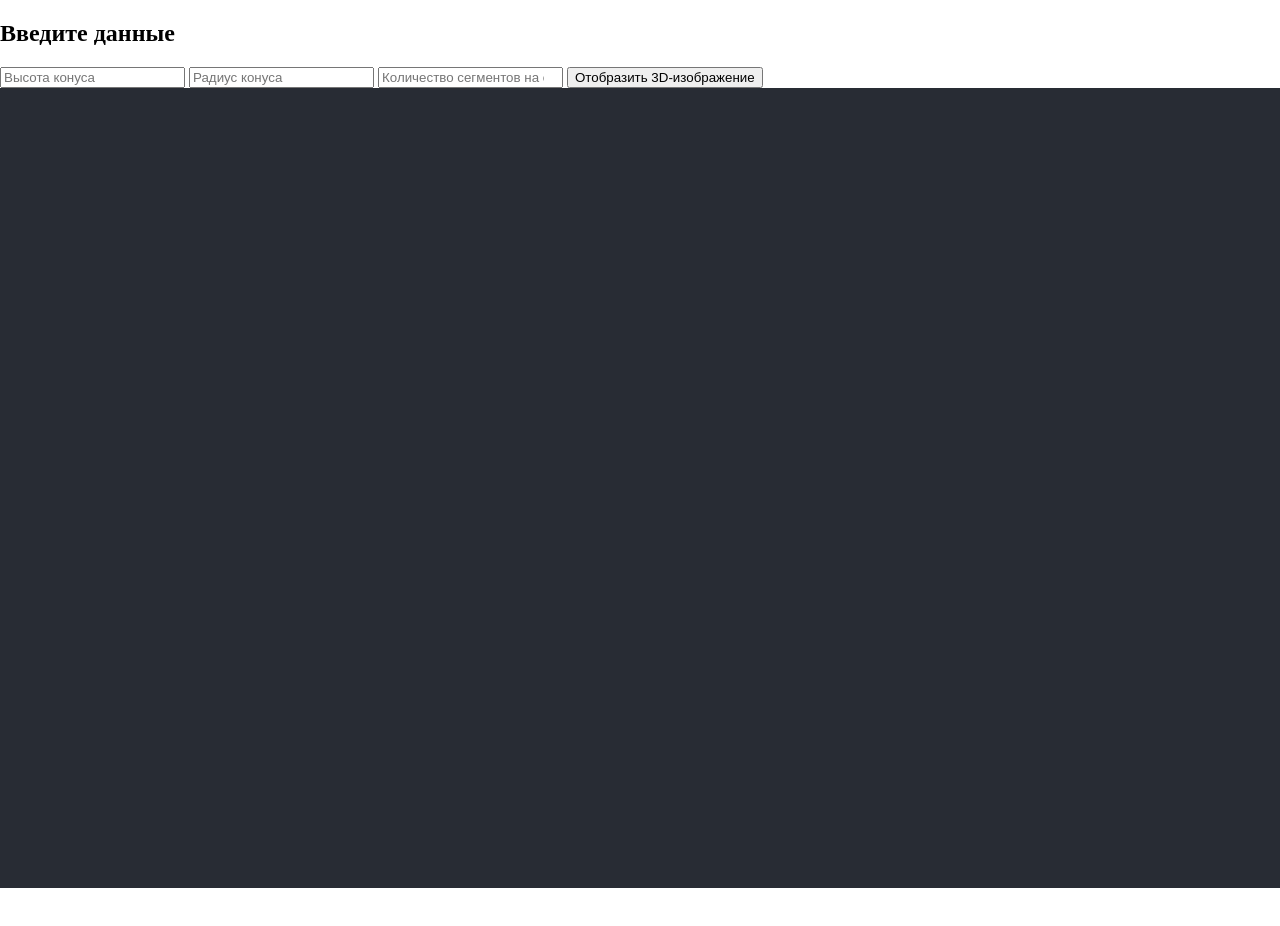
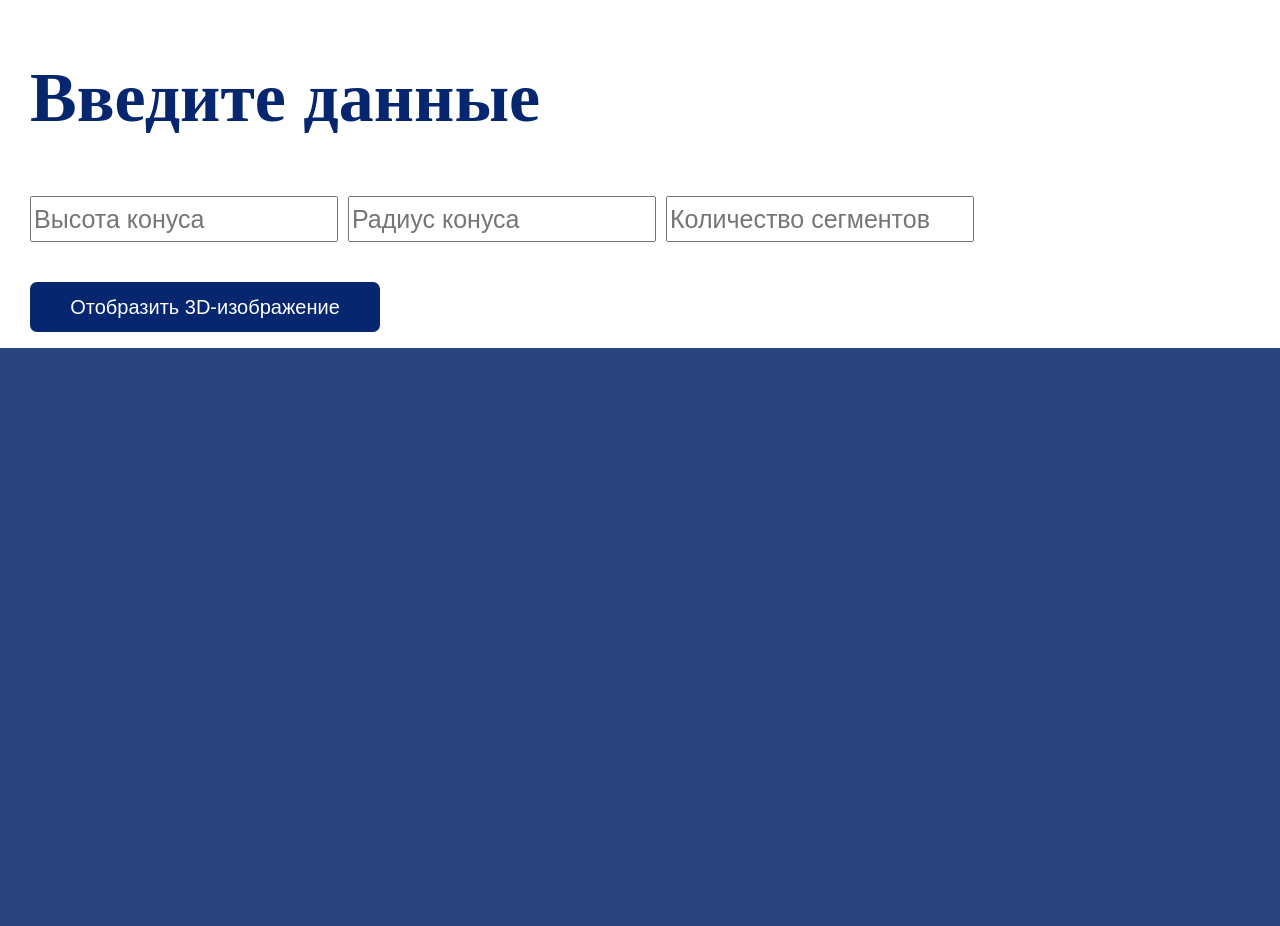
Before and after one commit to IraGrafova/CAD, a website built with Vite: page CAD/src/index.html in a window 1280 px wide. Before the commit the page ends 888 px from the top, so only its background shows below. Built offline with nearby package versions, Linux system fonts and the light colour scheme.

Commit message:
all done

```diff
--- a/CAD/src/index.css
+++ b/CAD/src/index.css
@@ -1,3 +1,61 @@
 body{
     margin: 0;
 }
+
+.form__title {
+    margin-left: 30px;
+    color: #06266F;
+}
+
+.form__input-list {
+    margin: 0;
+    padding: 0;
+    margin-left: 30px;
+    list-style: none;
+    display: flex;
+    gap: 10px;
+    flex-wrap: wrap;
+}
+
+.form__input:focus{
+    outline: none;
+    border: #06266F 2px solid;
+}
+
+.form__submit {
+    margin-left: 30px;
+    margin-top: 40px;
+    background-color: #06266F;
+    border: none;
+    height: 30px;
+    border-radius: 7px;
+    color: white;
+}
+
+.form__submit:hover {
+    opacity: 70%;
+}
+
+.params {
+    list-style: none;
+
+}
+
+
+@media (min-width: 768px) {
+    .form__title {
+        font-size: 70px;
+    }
+
+    .form__input{
+        width: 300px;
+        height: 40px;
+        font-size: 25px;
+    }
+
+    .form__submit {
+        height: 50px;
+        width: 350px;
+        font-size: 20px;
+    }
+}
--- a/CAD/src/index.html
+++ b/CAD/src/index.html
@@ -9,61 +9,64 @@
     <meta name="author" content="Irina Grafova" />
     <title>CAD Exchanger</title>
     <style>
-      canvas { width: 100%; height: 100% }
+      canvas {
+        width: 100%;
+        height: 100%;
+      }
     </style>
-
   </head>
   <body class="page">
-    <header class="header">
-
-    </header>
+    <header class="header"></header>
     <main class="content">
       <form class="form" name="form" id="form">
         <h2 class="form__title">Введите данные</h2>
+        <ul class="form__input-list">
+          <li>
             <input
-              class="form__input_height"
+              class="form__input form__input_height"
               type="number"
               name="height"
               id="height"
               placeholder="Высота конуса"
               required
               minlength="1"
-              maxlength="8"
+              maxlength="2"
             />
-
+          </li>
+          <li>
             <input
-              class="form__input_radius"
+              class="form__input form__input_radius"
               type="number"
               name="radius"
               id="radius"
               placeholder="Радиус конуса"
               required
               minlength="1"
-              maxlength="8"
+              maxlength="2"
             />
+          </li>
+          <li>
             <input
-              class="form__input_segments"
+              class="form__input form__input_segments"
               type="number"
               name="segments"
               id="segments"
-              placeholder="Количество сегментов на окружности"
+              placeholder="Количество сегментов"
               required
               minlength="1"
-              maxlength="8"
+              maxlength="2"
             />
-            <button
-              class="form__submit form__submit_disabled"
-              type="submit"
-
-            >
+          </li>
+        </ul>
+        <button class="form__submit" type="submit">
           Отобразить 3D-изображение
         </button>
       </form>
+      <ul class="params">
+        <li class="params__height"></li>
+        <li class="params__radius"></li>
+        <li class="params__segments"></li>
+      </ul>
     </main>
-
-
-
-
   </body>
-
 </html>
--- a/CAD/src/index.js
+++ b/CAD/src/index.js
@@ -8,21 +8,24 @@ const form = document.querySelector(".form");
 const inputHeight = document.querySelector(".form__input_height");
 const inputRadius = document.querySelector(".form__input_radius");
 const inputSegments = document.querySelector(".form__input_segments");
+const heightCone = document.querySelector('.params__height');
+const radiusCone = document.querySelector('.params__radius');
+const segmentsCone = document.querySelector('.params__segments');
 
 //Добавляем сцену:
 const scene = new THREE.Scene();
-scene.background = new THREE.Color(0x282c34);
+scene.background = new THREE.Color(0x2A4480);
 
 //Добавляем перспективную камеру:
 const camera = new THREE.PerspectiveCamera(
-  75,
+  125,
   window.innerWidth / window.innerHeight,
   0.1,
   1000
 );
 
 // // Чем больше z значение, тем дальше расположен объект от экрана
-camera.position.set(0, -8, 20); // перемещение объекта  (горизонталь, вертикаль, глубина)
+camera.position.set(0, -18, 60); // перемещение объекта  (горизонталь, вертикаль, глубина)
 
 //Создаем объект рендера, устанавливаем его размер в соответствии с размером видимой области и добавляем его на страницу
 const renderer = new THREE.WebGLRenderer({ antialias: true });
@@ -42,7 +45,6 @@ function submitData(evt) {
 
   doTriangulation(data).then((array) => {
     scene.clear();
-    console.log(array);
 
     const geometry = new THREE.BufferGeometry();
     const vertices = new Float32Array(array);
@@ -54,10 +56,8 @@ function submitData(evt) {
     for (let i = 0; i < array.length / 3; i++) {
       arrayLines.push(0, i);
     }
-    console.log(arrayLines);
 
     const lines = arrayLines.push(Number(1));
-    console.log(lines);
 
     const indices = arrayLines;
 
@@ -65,15 +65,22 @@ function submitData(evt) {
     geometry.setAttribute("position", new THREE.BufferAttribute(vertices, 3));
 
     //Задаем матерал
-    const material = new THREE.MeshBasicMaterial({ color: 0xa9a9a9 }); //wireframe: true, emissive: 0x111111,
+    const material = new THREE.MeshBasicMaterial({ color: 0xfffff }); //wireframe: true, emissive: 0x111111,
 
     const cone = new THREE.Line(geometry, material);
 
     scene.add(cone);
 
+    heightCone.textContent = 'Высота конуса: '+inputHeight.value;
+    radiusCone.textContent = 'Радиус конуса: '+inputRadius.value;
+    segmentsCone.textContent = 'Количекство сегментов: '+inputSegments.value;
+
+
     inputHeight.value = "";
     inputRadius.value = "";
     inputSegments.value = "";
+
+
   });
 }
 
@@ -81,9 +88,6 @@ form.addEventListener("submit", submitData);
 
 const animate = function () {
   requestAnimationFrame(animate);
-
-  // cone.rotation.z += 0.01;
-
   renderer.render(scene, camera);
 };
 
```
Also changed, not shown: CAD api/app.js (+1 -8 lines), images/cone.PNG (added), readme.md (added). Lines whose indentation alone changed are shown as unchanged.
